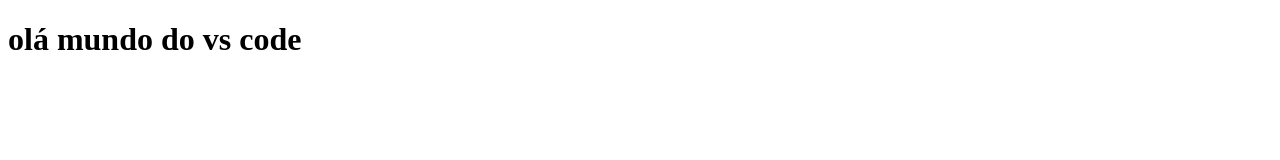
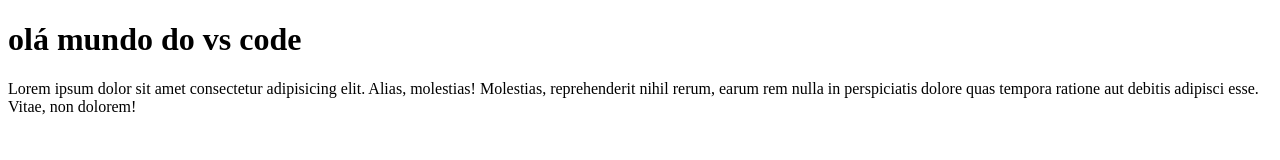
Before and after one commit to Marcosstyllo/teste-vscode, a plain HTML site: page index.html in a window 1280 px wide. Drawn offline with Linux system fonts and the light colour scheme.

Commit message:
add lorem

```diff
--- a/index.html
+++ b/index.html
@@ -7,5 +7,6 @@
 </head>
 <body>
     <h1>olá mundo do vs code</h1>
+    <p>Lorem ipsum dolor sit amet consectetur adipisicing elit. Alias, molestias! Molestias, reprehenderit nihil rerum, earum rem nulla in perspiciatis dolore quas tempora ratione aut debitis adipisci esse. Vitae, non dolorem!</p>
 </body>
 </html>
```
